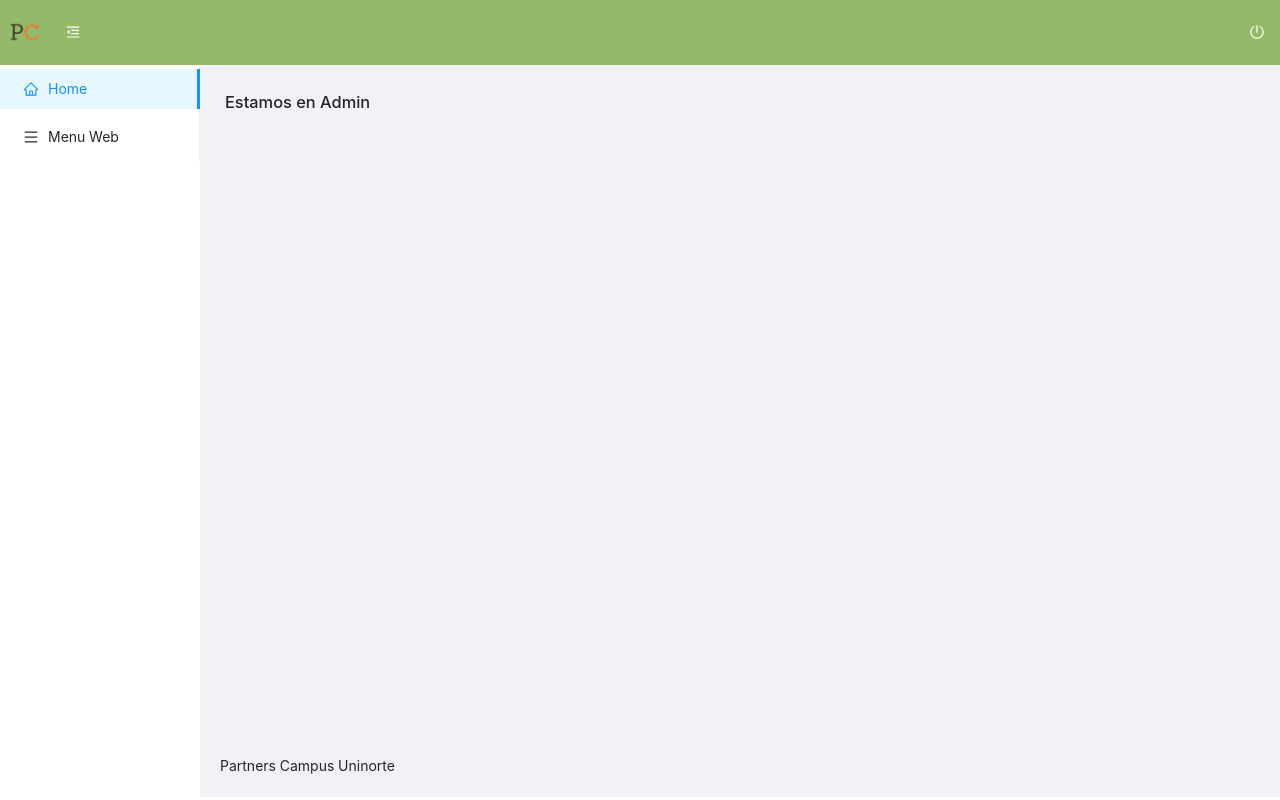
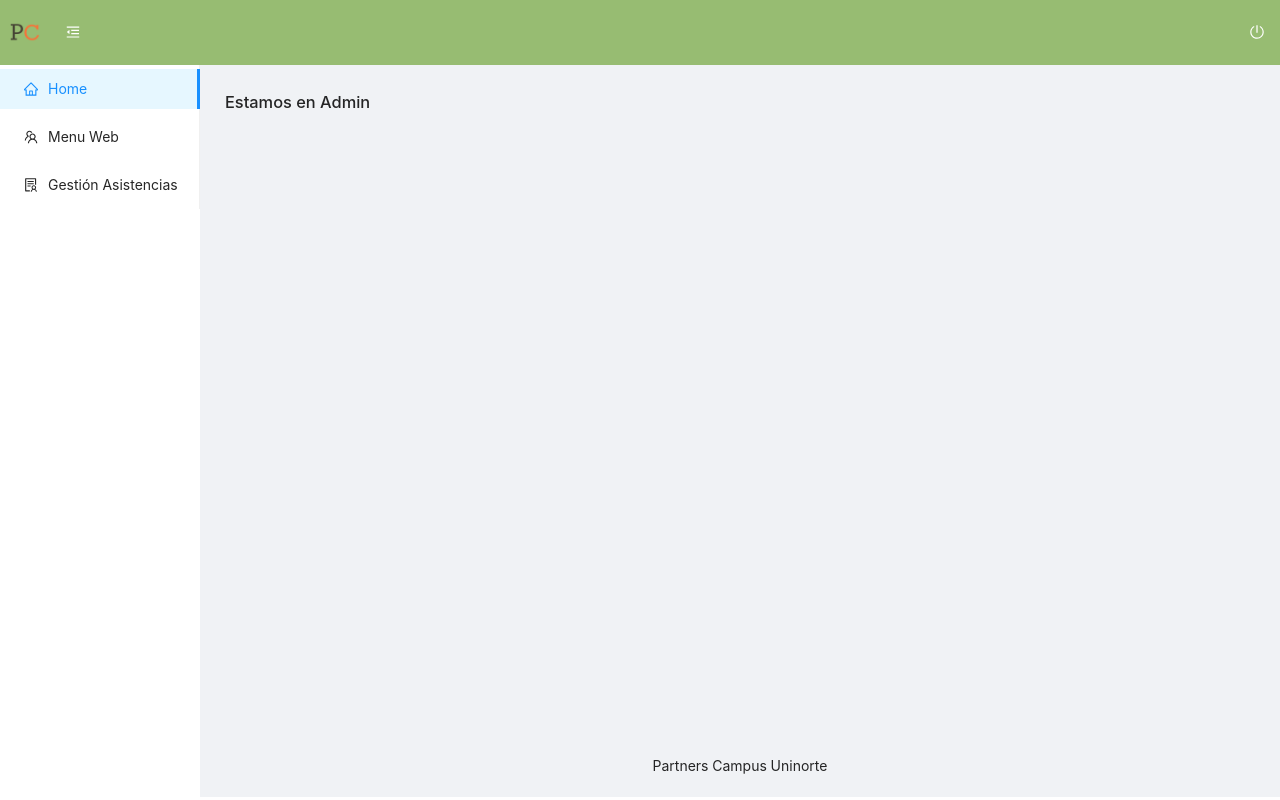
Before and after one commit to Daalb/PC-Web, a React (Create React App) app in the folder pc-client/: page /admin in a window 1280 px wide. Built offline with nearby package versions, Linux system fonts and the light colour scheme.

Commit message:
Icon and path added

```diff
--- a/pc-client/src/components/Admin/MenuSider/MenuSider.js
+++ b/pc-client/src/components/Admin/MenuSider/MenuSider.js
@@ -1,7 +1,7 @@
 import React from 'react';
 import { Link } from 'react-router-dom';
 import {Layout, Menu} from 'antd';
-import {HomeOutlined, MenuOutlined}  from '@ant-design/icons';
+import {HomeOutlined, SolutionOutlined ,TeamOutlined}  from '@ant-design/icons';
 
 import './MenuSider.scss';
 
@@ -17,11 +17,18 @@ export default function MenuSider(props){
                         <span className="nav-text">Home</span>
                    </Link>
                </Menu.Item>
-
+                {/*menu-web será Planear reunión*/}
                <Menu.Item key="2">
                    <Link to="/admin/menu-web">
-                        <MenuOutlined />
+                        <TeamOutlined />
                         <span className="nav-text">Menu Web</span>
+                   </Link>
+               </Menu.Item>
+
+               <Menu.Item key="3">
+                   <Link to="/admin/admin-attendance">
+                        <SolutionOutlined />
+                        <span className="nav-text">Gestión Asistencias</span>
                    </Link>
                </Menu.Item>
            </Menu>
--- a/pc-client/src/config/routes.js
+++ b/pc-client/src/config/routes.js
@@ -6,6 +6,7 @@ import LayoutBasic from '../layouts/LayoutBasic';
 //Admin Pages
 import AdminHome from '../pages/Admin'; //Como es exportación default le puedo poner cualquier nombre
 import AdminSignIn from '../pages/Admin/SignIn';
+import AdminAttendance from '../pages/Admin/Attendance';
 
 //Client Pages
 import Contact from '../pages/Contact';
@@ -29,6 +30,11 @@ const routes = [//Es el sistema de rutas, el array contiene todas las rutas
             {
                 path: "/admin/login",
                 component: AdminSignIn,
+                exact: true
+            },
+            {
+                path: "/admin/admin-attendance",
+                component: AdminAttendance,
                 exact: true
             },
             {
--- a/pc-client/src/layouts/LayoutAdmin.js
+++ b/pc-client/src/layouts/LayoutAdmin.js
@@ -22,7 +22,7 @@ export default function LayoutAdmin(props){
                 <Content className="layout-admin__content">
                     <LoadRoutes routes={routes}/>
                 </Content>
-                <Footer className="layout-admin__footer">
+                <Footer style={{ textAlign: 'center' }} className="layout-admin__footer">
                     Partners Campus Uninorte
                 </Footer>
             </Layout>
--- a/pc-client/src/layouts/LayoutAdmin.scss
+++ b/pc-client/src/layouts/LayoutAdmin.scss
@@ -11,7 +11,7 @@
         display: flex;
         padding: 0;
         height: 65px;
-        background-color:#93BA68;
+        background-color:#97BC72 ;
     }
 
     &__content{
--- a/pc-client/src/layouts/LayoutBasic.js
+++ b/pc-client/src/layouts/LayoutBasic.js
@@ -14,7 +14,7 @@ export default function LayoutBasic({routes}){
                 <Content>
                     <LoadRoutes routes={routes}/>
                 </Content>
-                <Footer>
+                <Footer style={{ textAlign: 'center' }}>
                     Partners Campus Uninorte
                 </Footer>
             </Layout>
--- /dev/null
+++ b/pc-client/src/pages/Admin/Attendance.js
@@ -0,0 +1,9 @@
+import React from 'react';
+
+export default function Attendance(){
+    return(
+        <div>
+            <h1>Estamos en las asistencias</h1>
+        </div>
+    );
+}
```
